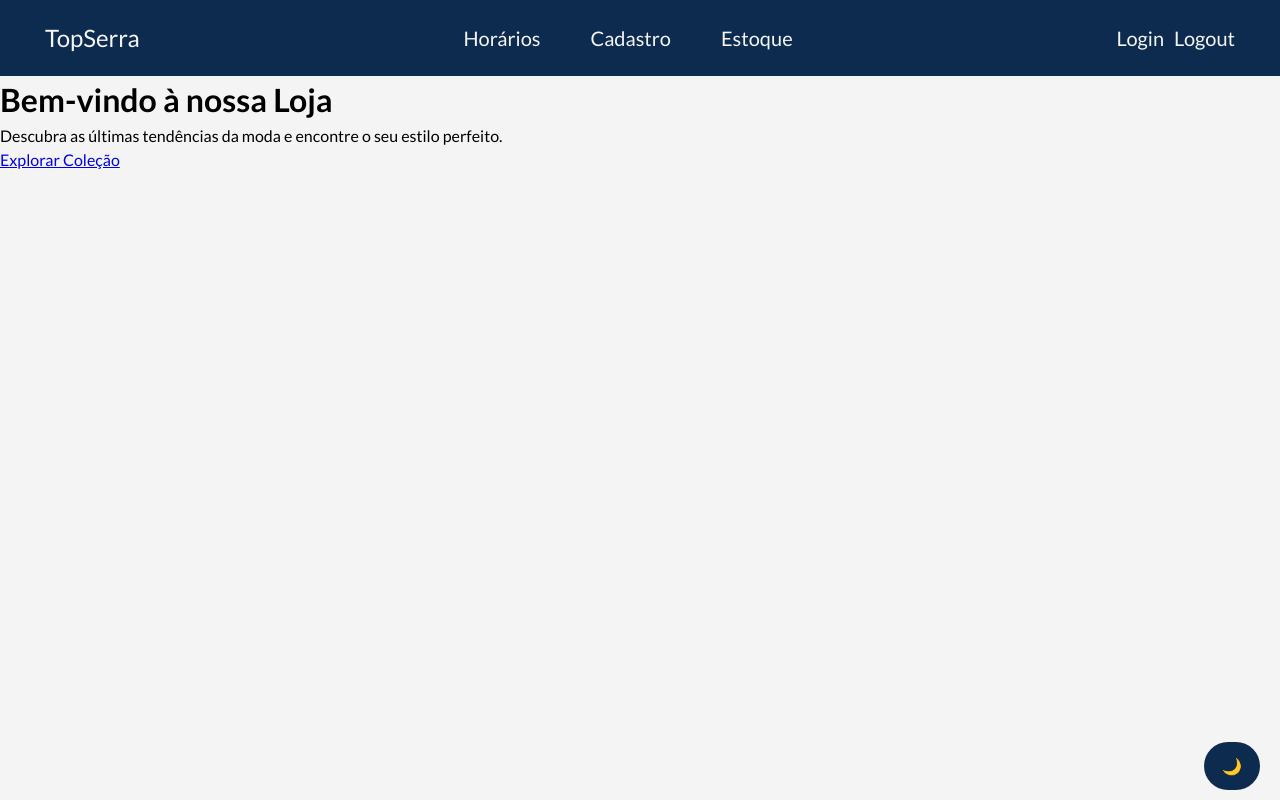
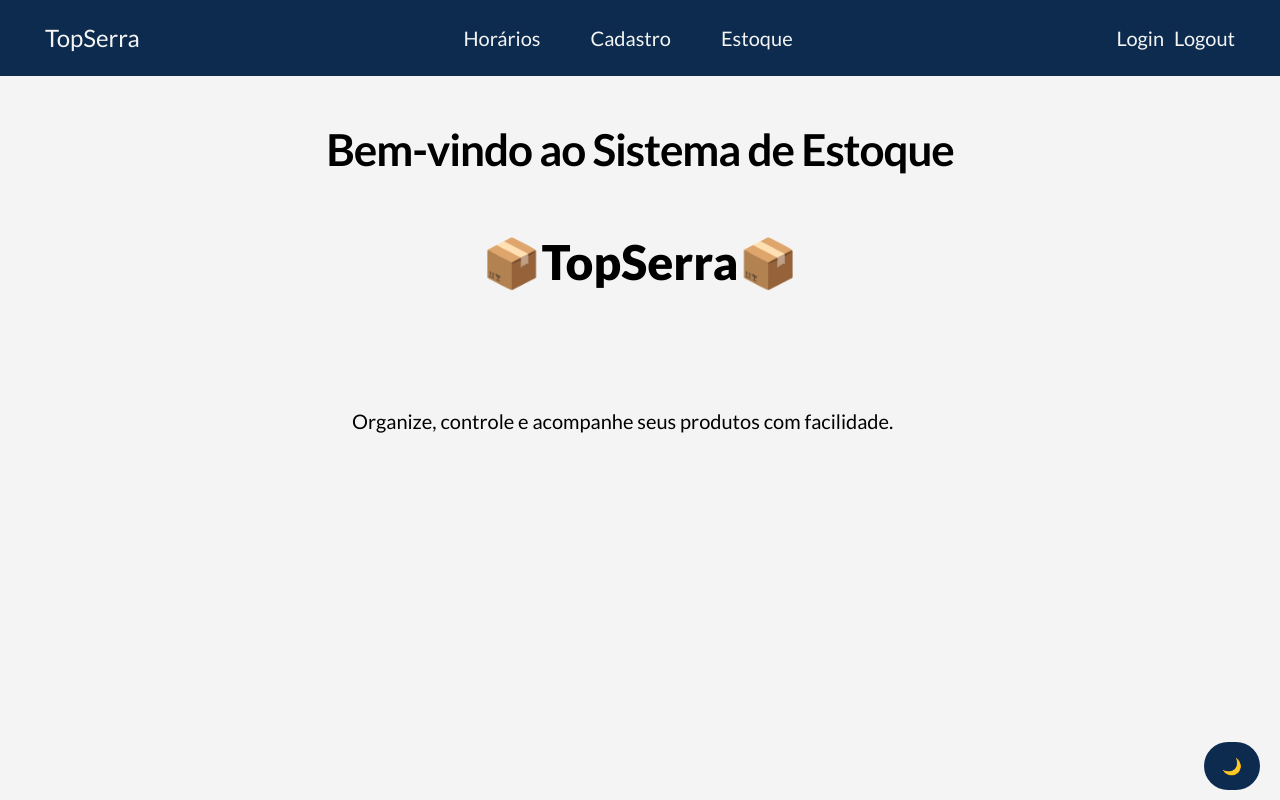
Before and after one commit to nathanmlf/projeto_final_React_Grupo3, a React (Vite) app: page / in a window 1280 px wide. Built offline with nearby package versions, Linux system fonts and the light colour scheme.

Commit message:
Página Home e outros ajustes

```diff
--- a/src/components/Contraste.css
+++ b/src/components/Contraste.css
@@ -13,8 +13,10 @@
   transition: 0.2s;
 }
 
-.dark {
+.dark,
+.main-content {
   background: #121212;
+  min-height: 100vh;
   color: #f1f1f1;
 }
 
@@ -23,17 +25,17 @@
 .dark header,
 .dark footer,
 .dark main,
-.dark article {
-  background-color: #1a1a1a ;
+.dark article{
+  background-color: #121212 ;
   color: #f1f1f1 ;
 }
 
 .dark .card,
 .dark .box,
 .dark .panel {
-  background: #222 ;
-  color: #fff ;
-  border-color: #333 ;
+  background: #222;
+  color: #fff;
+  border: 22px solid #fff;
 }
 
 .dark input,
--- a/src/screens/Estoque/Estoque.module.css
+++ b/src/screens/Estoque/Estoque.module.css
@@ -5,6 +5,7 @@
   padding: 20px;
   justify-items: center;
   background-color: #f5f5f5;
+  color: #222;
 }
 
 .card {
@@ -37,7 +38,6 @@
   font-size: 1.2rem;
   font-weight: 600;
   margin: 0;
-  color: #222;
   flex: 1;
 }
 
@@ -72,7 +72,7 @@
 
 .descricao {
   font-size: 0.9rem;
-  color: #555;
+  /* color: #555; */
   height: 60px;
   overflow: hidden;
   text-overflow: ellipsis;
--- a/src/screens/Home/Home.jsx
+++ b/src/screens/Home/Home.jsx
@@ -1,36 +1,17 @@
 import Header from "../../components/Header/Header.jsx";
+import styles from "./Home.module.css";
 
 function Home() {
   return (
-    <div className="relative w-full h-screen overflow-hidden">
-      <div
-        className="absolute inset-0 bg-gray-800 bg-cover bg-center -z-10"
-        style={{
-          backgroundImage:
-            "url('https://images.unsplash.com/photo-1445205170230-053b8a164a02?q=80&w=1976&auto=format&fit=crop')",
-        }}
-      >
-        <div className="absolute inset-0 bg-black bg-opacity-50"></div>
-      </div>
-
+    <div className={styles.homeContainer}>
       <Header />
 
-      <main className="relative z-10 flex flex-col items-center justify-center h-full text-center text-[#F4F4F4] p-4">
-        <div className="max-w-3xl">
-          <h1 className="text-5xl md:text-7xl font-extrabold tracking-tighter text-shadow-lg mb-6">
-            Bem-vindo à nossa Loja
-          </h1>
-          <p className="text-lg md:text-2xl text-[#F4F4F4]/90 mb-8 max-w-xl mx-auto">
-            Descubra as últimas tendências da moda e encontre o seu estilo
-            perfeito.
-          </p>
-          <a
-            href="#"
-            className="inline-block bg-[#1D546C] text-[#F4F4F4] font-bold px-10 py-4 rounded-full text-lg uppercase tracking-wider hover:bg-[#1A3D64] hover:scale-105 transition-all duration-300"
-          >
-            Explorar Coleção
-          </a>
-        </div>
+      <main className={styles.mainContent}>
+        <h1 className={styles.title}>Bem-vindo ao Sistema de Estoque</h1>
+        <h1 className={styles.logo}>📦TopSerra📦</h1>
+        <p className={styles.subtitle}>
+          Organize, controle e acompanhe seus produtos com facilidade.
+        </p>
       </main>
     </div>
   );
--- a/src/screens/Home/Home.module.css
+++ b/src/screens/Home/Home.module.css
@@ -0,0 +1,43 @@
+.main-content {
+    position: relative;
+    z-index: 10;
+    display: flex;
+    flex-direction: column;
+    align-items: center;
+    justify-content: center;
+    height: 100%;
+    text-align: center;
+    color: #000000;
+    padding: 1rem;
+}
+
+.main-content-inner {
+    max-width: 56rem;
+}
+
+.title {
+    font-size: 2.75rem;
+    letter-spacing: -0.025em;
+    margin-top: 2.5rem;
+    display: flex;
+    justify-content: center;
+    align-items: center;
+}
+
+.subtitle {
+    font-size: 1.25rem;
+    margin-bottom: 2rem;
+    max-width: 36rem;
+    margin-left: auto;
+    margin-right: auto;
+    margin-top: 5%;
+}
+
+.logo {
+  font-weight: 800;
+  font-size: 3.0rem;
+  display: flex;
+  justify-content: center;
+  align-items: center;
+  min-height: 20vh;
+}
```
